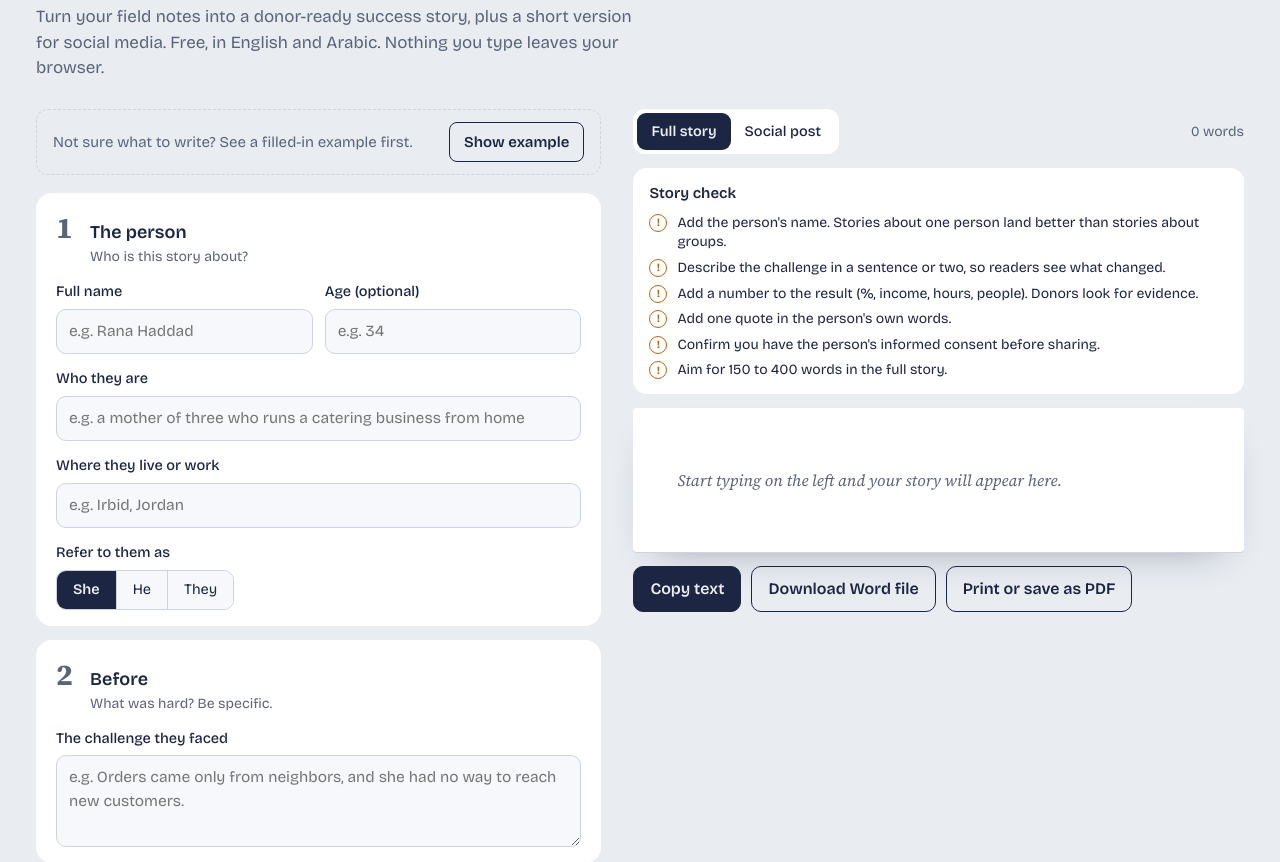
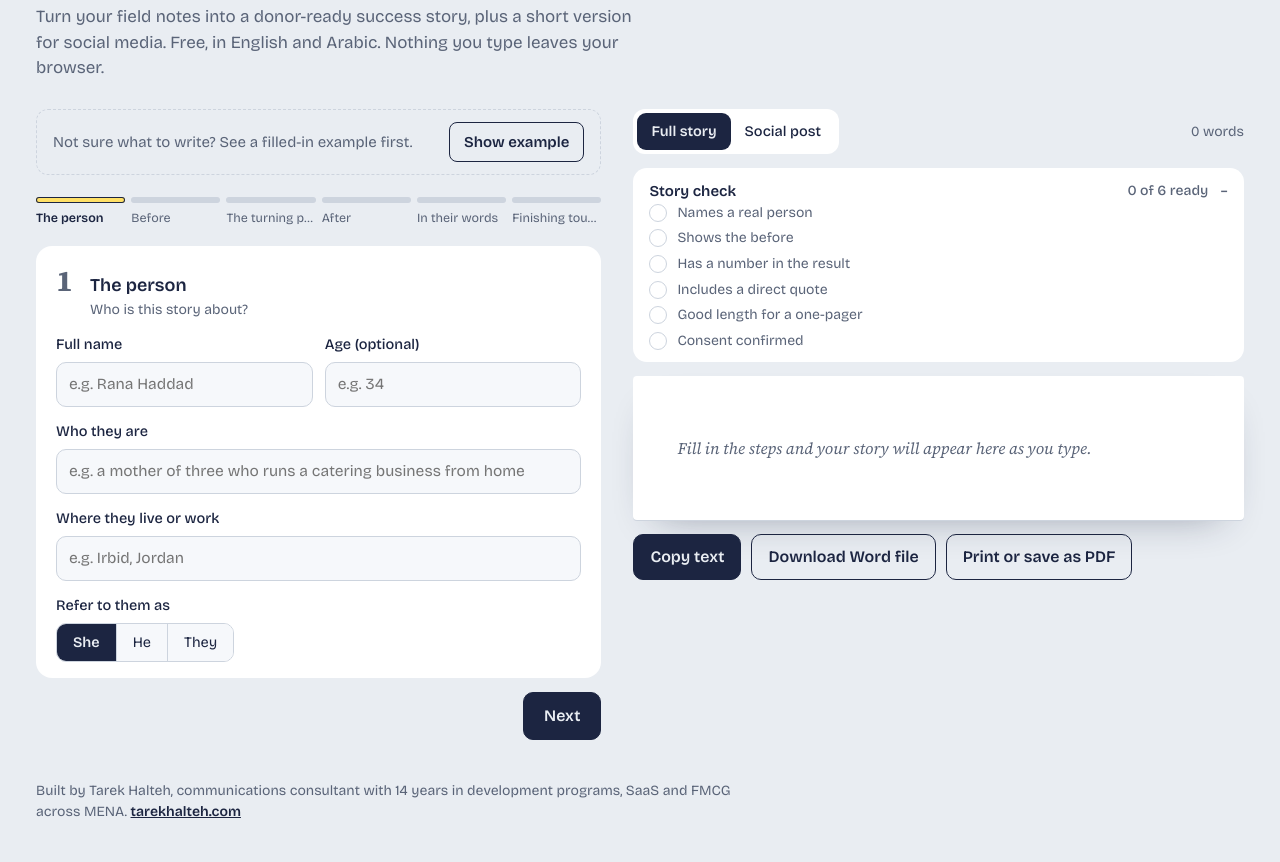
Before and after one commit to Tarekhalta/ai-readiness, a plain HTML site: page success-story/index.html in a window 1280 px wide. Shown: the part 90-952 px from the top of the page. Drawn offline with nearby package versions, Linux system fonts and the light colour scheme.

Commit message:
Success Story Builder: step-by-step flow, calmer story check
Co-Authored-By: Claude Opus 5.5 <noreply@anthropic.com>
Claude-Session: https://claude.ai/code/session_01KnuMRdJgb7uVpn31orKRrK

```diff
--- a/success-story/index.html
+++ b/success-story/index.html
@@ -71,6 +71,22 @@ input:focus,textarea:focus,select:focus{border-color:var(--ink);outline:none;box
 .file input{position:absolute;width:1px;height:1px;opacity:0}
 .file .clear{border:none;background:none;color:var(--muted);text-decoration:underline;padding:0}
 
+/* Step-by-step flow */
+.stepper{display:flex;gap:6px;margin-bottom:14px}
+.stepper button{flex:1 1 0;min-width:0;border:none;background:none;padding:4px 0;display:grid;gap:6px;text-align:start;font-size:12.5px;color:var(--muted)}
+.stepper .sb{height:6px;border-radius:3px;background:var(--line)}
+.stepper button.done .sb{background:var(--ink)}
+.stepper button.current .sb{background:var(--marker);box-shadow:inset 0 0 0 1px var(--ink)}
+.stepper button.current{color:var(--ink);font-weight:600}
+.stepper .sl{white-space:nowrap;overflow:hidden;text-overflow:ellipsis}
+@media (max-width:600px){.stepper .sl{display:none}}
+fieldset.step{display:none}
+fieldset.step.active{display:grid}
+.stepcount{font-size:13.5px;color:var(--muted);margin:0 0 -4px}
+.nav{display:flex;align-items:center;gap:10px;margin-top:2px}
+.nav button{border:1.5px solid var(--ink);background:transparent;border-radius:10px;padding:11px 20px;font-weight:600}
+.nav .next{background:var(--ink);color:var(--page);margin-inline-start:auto}
+
 /* Preview column */
 .preview{position:sticky;top:16px;display:grid;gap:14px}
 @media (max-width:980px){.preview{position:static}}
@@ -80,14 +96,21 @@ input:focus,textarea:focus,select:focus{border-color:var(--ink);outline:none;box
 .tabs button[aria-selected="true"]{background:var(--ink);color:var(--page);font-weight:600}
 .count{font-size:14px;color:var(--muted);font-variant-numeric:tabular-nums}
 
-.coach{background:var(--sheet);border-radius:14px;padding:14px 16px;display:grid;gap:8px}
-.coach h2{font-size:15px;margin:0;font-weight:600}
+.coach{background:var(--sheet);border-radius:14px;padding:12px 16px}
+.coach summary{cursor:pointer;font-size:15px;font-weight:600;display:flex;justify-content:space-between;gap:12px;list-style:none}
+.coach summary::-webkit-details-marker{display:none}
+.coach summary span:first-child{flex:1}
+.coach summary .sc{font-weight:500;color:var(--muted);font-size:14px}
+.coach summary::after{content:"+";color:var(--muted);font-weight:500}
+.coach[open] summary::after{content:"−"}
+.coach ul{margin:10px 0 2px}
 .coach ul{margin:0;padding:0;list-style:none;display:grid;gap:6px}
 .coach li{display:flex;gap:10px;align-items:flex-start;font-size:14px;line-height:1.4}
 .coach li .dot{flex:none;width:18px;height:18px;border-radius:50%;display:grid;place-items:center;font-size:11px;font-weight:700;margin-top:1px}
 .coach li.ok .dot{background:var(--ok);color:#fff}
 .coach li.no .dot{border:1.5px solid var(--warn);color:var(--warn)}
-.coach li.ok span:last-child{color:var(--muted)}
+.coach li.ok span:last-child,.coach li.wait span:last-child{color:var(--muted)}
+.coach li.wait .dot{border:1.5px solid var(--line)}
 
 /* The story sheet: the signature element */
 .sheet{background:var(--sheet);color:var(--ink);border-radius:4px;box-shadow:0 1px 0 var(--line),0 18px 40px -24px rgba(28,37,65,.45);padding:clamp(22px,4vw,44px);font-family:var(--story)}
@@ -150,8 +173,9 @@ footer a{color:var(--ink);font-weight:600}
     <form class="form" id="form" autocomplete="off" onsubmit="return false">
       <div class="example" id="example" hidden><span data-t="sample"></span><button type="button" id="clearBtn" data-t="clear"></button></div>
       <div class="example quiet" id="exampleOffer"><span data-t="offer"></span><button type="button" id="showExample" data-t="showEx"></button></div>
+      <div class="stepper" id="stepper"></div>
 
-      <fieldset>
+      <fieldset class="step" data-step="0">
         <legend><span class="n">1</span><span><span class="lt" data-t="s1"></span><span class="lh" data-t="s1h"></span></span></legend>
         <div class="row">
           <label><span data-t="fName"></span><input type="text" name="name"></label>
@@ -162,29 +186,29 @@ footer a{color:var(--ink);font-weight:600}
         <div><div style="font-size:14.5px;font-weight:500;margin-bottom:6px" data-t="fPron"></div><div class="seg" id="pron" role="group"></div></div>
       </fieldset>
 
-      <fieldset>
+      <fieldset class="step" data-step="1">
         <legend><span class="n">2</span><span><span class="lt" data-t="s2"></span><span class="lh" data-t="s2h"></span></span></legend>
         <label><span data-t="fBefore"></span><textarea name="before" rows="3"></textarea></label>
       </fieldset>
 
-      <fieldset>
+      <fieldset class="step" data-step="2">
         <legend><span class="n">3</span><span><span class="lt" data-t="s3"></span><span class="lh" data-t="s3h"></span></span></legend>
         <label><span data-t="fProgram"></span><input type="text" name="program"></label>
         <label><span data-t="fTurn"></span><textarea name="turn" rows="3"></textarea></label>
       </fieldset>
 
-      <fieldset>
+      <fieldset class="step" data-step="3">
         <legend><span class="n">4</span><span><span class="lt" data-t="s4"></span><span class="lh" data-t="s4h"></span></span></legend>
         <label><span data-t="fAfter"></span><textarea name="after" rows="3"></textarea></label>
         <label><span data-t="fResult"></span><input type="text" name="result"></label>
       </fieldset>
 
-      <fieldset>
+      <fieldset class="step" data-step="4">
         <legend><span class="n">5</span><span><span class="lt" data-t="s5"></span><span class="lh" data-t="s5h"></span></span></legend>
         <label><span data-t="fQuote"></span><textarea name="quote" rows="3"></textarea></label>
       </fieldset>
 
-      <fieldset>
+      <fieldset class="step" data-step="5">
         <legend><span class="n">6</span><span><span class="lt" data-t="s6"></span><span class="lh" data-t="s6h"></span></span></legend>
         <label><span data-t="fHead"></span><input type="text" name="headline"></label>
         <div class="chips" id="chips"></div>
@@ -199,6 +223,7 @@ footer a{color:var(--ink);font-weight:600}
         </div>
         <label class="check"><input type="checkbox" name="consent"><span data-t="fConsent"></span></label>
       </fieldset>
+      <div class="nav"><button type="button" id="backBtn" data-t="back"></button><button type="button" class="next" id="nextBtn"></button></div>
     </form>
 
     <section class="preview" aria-live="polite">
@@ -209,7 +234,7 @@ footer a{color:var(--ink);font-weight:600}
         </div>
         <span class="count" id="count"></span>
       </div>
-      <div class="coach"><h2 data-t="coachH"></h2><ul id="coach"></ul></div>
+      <details class="coach" id="coachBox" open><summary><span data-t="coachH"></span><span class="sc" id="coachScore"></span></summary><ul id="coach"></ul></details>
       <article class="sheet" id="sheetView"></article>
       <div class="post" id="postView" hidden></div>
       <div class="actions">
@@ -227,7 +252,7 @@ footer a{color:var(--ink);font-weight:600}
 <script>
 const T={
  en:{title:"Success Story Builder",lede:"Turn your field notes into a donor-ready success story, plus a short version for social media. Free, in English and Arabic. Nothing you type leaves your browser.",
-  lang:"العربية",sample:"This is an example story so you can see how it works.",clear:"Clear and write mine",offer:"Not sure what to write? See a filled-in example first.",showEx:"Show example",
+  lang:"العربية",sample:"This is an example story so you can see how it works.",clear:"Clear and write mine",offer:"Not sure what to write? See a filled-in example first.",showEx:"Show example",back:"Back",next:"Next",finish:"See my story",stepOf:"Step {n} of 6",ready:"{n} of 6 ready",
   s1:"The person",s1h:"Who is this story about?",fName:"Full name",fAge:"Age (optional)",fRole:"Who they are",fLoc:"Where they live or work",fPron:"Refer to them as",
   pron:["She","He","They"],
   s2:"Before",s2h:"What was hard? Be specific.",fBefore:"The challenge they faced",
@@ -247,10 +272,10 @@ const T={
          length:["Good length for a one-pager","Aim for 150 to 400 words in the full story."]},
   masthead:"Success story",
   copy:"Copy text",copied:"Copied",word:"Download Word file",downloaded:"Downloaded",print:"Print or save as PDF",
-  emptySheet:"Start typing on the left and your story will appear here.",
+  emptySheet:"Fill in the steps and your story will appear here as you type.",
   footer:"Built by Tarek Halteh, communications consultant with 14 years in development programs, SaaS and FMCG across MENA."},
  ar:{title:"أداة بناء قصص النجاح",lede:"حوّل ملاحظاتك الميدانية إلى قصة نجاح جاهزة للجهات المانحة، مع نسخة قصيرة لوسائل التواصل الاجتماعي. مجانية، بالعربية والإنجليزية. لا يغادر ما تكتبه متصفحك.",
-  lang:"English",sample:"هذه قصة توضيحية لترى كيف تعمل الأداة.",clear:"امسح واكتب قصتي",offer:"لست متأكداً مما تكتبه؟ اطّلع على مثال مكتمل أولاً.",showEx:"عرض مثال",
+  lang:"English",sample:"هذه قصة توضيحية لترى كيف تعمل الأداة.",clear:"امسح واكتب قصتي",offer:"لست متأكداً مما تكتبه؟ اطّلع على مثال مكتمل أولاً.",showEx:"عرض مثال",back:"رجوع",next:"التالي",finish:"اعرض قصتي",stepOf:"الخطوة {n} من 6",ready:"{n} من 6 جاهزة",
   s1:"الشخص",s1h:"عمّن تتحدث هذه القصة؟",fName:"الاسم الكامل",fAge:"العمر (اختياري)",fRole:"من هو أو هي",fLoc:"مكان السكن أو العمل",fPron:"الإشارة إليه بصيغة",
   pron:["المؤنث","المذكر"],
   s2:"قبل",s2h:"ما الصعوبة؟ كن محدداً.",fBefore:"التحدي الذي واجهه",
@@ -270,7 +295,7 @@ const T={
          length:["طول مناسب لصفحة واحدة","اجعل القصة الكاملة بين 150 و400 كلمة."]},
   masthead:"قصة نجاح",
   copy:"نسخ النص",copied:"تم النسخ",word:"تنزيل ملف Word",downloaded:"تم التنزيل",print:"طباعة أو حفظ كملف PDF",
-  emptySheet:"ابدأ الكتابة على اليمين وستظهر قصتك هنا.",
+  emptySheet:"املأ الخطوات وستظهر قصتك هنا أثناء الكتابة.",
   footer:"من إعداد طارق الحلتة، مستشار اتصال بخبرة 14 عاماً في برامج التنمية والبرمجيات والسلع الاستهلاكية في المنطقة."}
 };
 
@@ -294,6 +319,7 @@ const SAMPLE={
 };
 const FIELDS=["name","age","role","loc","before","program","turn","after","result","quote","headline","caption","org","funder"];
 
+let step=0, maxStep=0;
 let lang="en", pron=0, isSample=false, photo=null, view="sheet";
 try{const l=localStorage.getItem("ssb-lang"); if(l==="ar"||l==="en") lang=l;}catch(e){}
 const qpl=new URLSearchParams(location.search).get("lang"); if(qpl==="ar"||qpl==="en") lang=qpl;
@@ -411,8 +437,23 @@ function postText(d){
 
 function coach(d){
   const c=T[lang].coach, wc=words(plainStory(d));
-  const checks=[["name",!!d.name],["before",d.before.length>=40],["number",hasNum(d.result)],["quote",d.quote.length>=12],["consent",d.consent],["length",wc>=150&&wc<=400]];
-  $("#coach").innerHTML=checks.map(([k,ok])=>`<li class="${ok?"ok":"no"}"><span class="dot" aria-hidden="true">${ok?"✓":"!"}</span><span>${ok?c[k][0]:c[k][1]}</span></li>`).join("");
+  // each check belongs to the step where it is answered; unreached steps stay neutral
+  const checks=[["name",!!d.name,0],["before",d.before.length>=40,1],["number",hasNum(d.result),3],["quote",d.quote.length>=12,4],["length",wc>=150&&wc<=400,4],["consent",d.consent,5]];
+  const okN=checks.filter(x=>x[1]).length;
+  $("#coachScore").textContent=T[lang].ready.replace("{n}",okN);
+  $("#coach").innerHTML=checks.map(([k,ok,st])=>{const cls=ok?"ok":(maxStep>st||isSample?"no":"wait");
+    return `<li class="${cls}"><span class="dot" aria-hidden="true">${ok?"✓":cls==="no"?"!":""}</span><span>${cls==="no"?c[k][1]:c[k][0]}</span></li>`}).join("");
+}
+
+function goStep(i,focus){
+  step=Math.max(0,Math.min(5,i)); maxStep=Math.max(maxStep,step);
+  document.querySelectorAll("fieldset.step").forEach(f=>f.classList.toggle("active",+f.dataset.step===step));
+  document.querySelectorAll("#stepper button").forEach((b,j)=>{b.classList.toggle("current",j===step);b.classList.toggle("done",j<step||(j<=maxStep&&j!==step));b.setAttribute("aria-current",j===step?"step":"false")});
+  $("#backBtn").hidden=step===0;
+  $("#nextBtn").textContent=step===5?T[lang].finish:T[lang].next;
+  if(focus){const el=document.querySelector(`fieldset[data-step="${step}"] input[type=text],fieldset[data-step="${step}"] textarea`); if(el) el.focus({preventScroll:true});
+    const top=$("#stepper").getBoundingClientRect().top; if(top<0||top>window.innerHeight*.6) $("#stepper").scrollIntoView({behavior:"smooth",block:"start"});}
+  update();
 }
 
 function update(){
@@ -437,7 +478,8 @@ function render(){
   $("#pron").innerHTML=t.pron.map((p,i)=>`<button type="button" data-p="${i}" aria-pressed="${i===pron}">${p}</button>`).join("");
   $("#example").hidden=!isSample;
   $("#photoClear").hidden=!photo;
-  update();
+  $("#stepper").innerHTML=[1,2,3,4,5,6].map((n,j)=>`<button type="button" data-go="${j}" aria-label="${t.stepOf.replace("{n}",n)}: ${t["s"+n]}"><span class="sb"></span><span class="sl">${t["s"+n]}</span></button>`).join("");
+  goStep(step);
 }
 
 form.addEventListener("input",()=>{if(isSample){isSample=false;$("#example").hidden=true;} update();});
@@ -445,9 +487,14 @@ document.addEventListener("click",e=>{
   const b=e.target.closest("button"); if(!b) return;
   if(b.dataset.p!=null){pron=+b.dataset.p;document.querySelectorAll("#pron button").forEach(x=>x.setAttribute("aria-pressed",x===b));update();}
   if(b.dataset.h!=null){form.elements.headline.value=b.dataset.h;update();}
+  if(b.dataset.go!=null){goStep(+b.dataset.go,true);}
 });
-$("#showExample").addEventListener("click",()=>{isSample=true;loadSample();render();});
-$("#clearBtn").addEventListener("click",()=>{isSample=false;fill({});photo=null;$("#photo").value="";render();form.elements.name.focus();});
+$("#showExample").addEventListener("click",()=>{isSample=true;loadSample();maxStep=5;render();});
+$("#backBtn").addEventListener("click",()=>goStep(step-1,true));
+$("#nextBtn").addEventListener("click",()=>{ if(step<5){goStep(step+1,true);return}
+  maxStep=5; update(); $(".preview").scrollIntoView({behavior:"smooth",block:"start"}); });
+form.addEventListener("keydown",e=>{if(e.key==="Enter"&&e.target.matches("input[type=text]")){e.preventDefault();$("#nextBtn").click();}});
+$("#clearBtn").addEventListener("click",()=>{isSample=false;fill({});photo=null;$("#photo").value="";step=0;maxStep=0;render();form.elements.name.focus();});
 $("#langBtn").addEventListener("click",()=>{lang=lang==="en"?"ar":"en";try{localStorage.setItem("ssb-lang",lang)}catch(e){} if(isSample) loadSample(); render();});
 $("#tabSheet").addEventListener("click",()=>setView("sheet"));
 $("#tabPost").addEventListener("click",()=>setView("post"));
```
